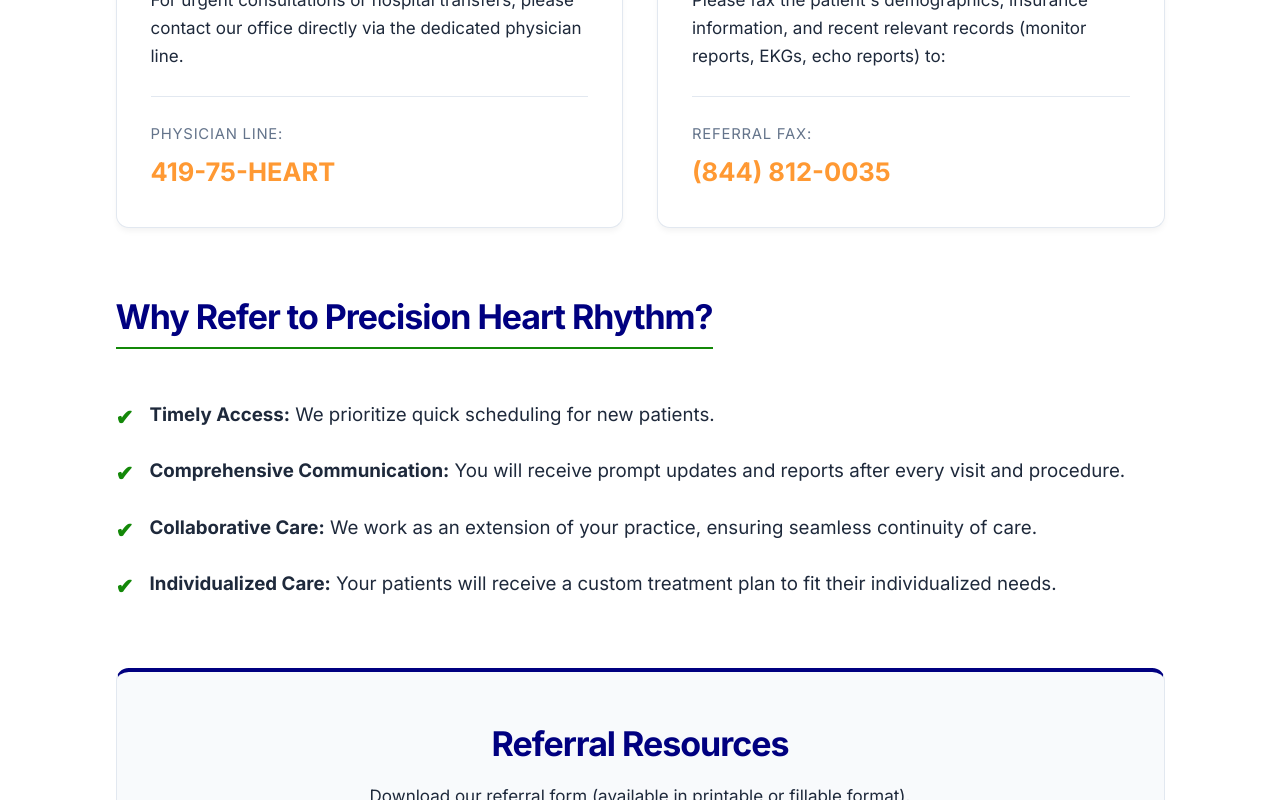
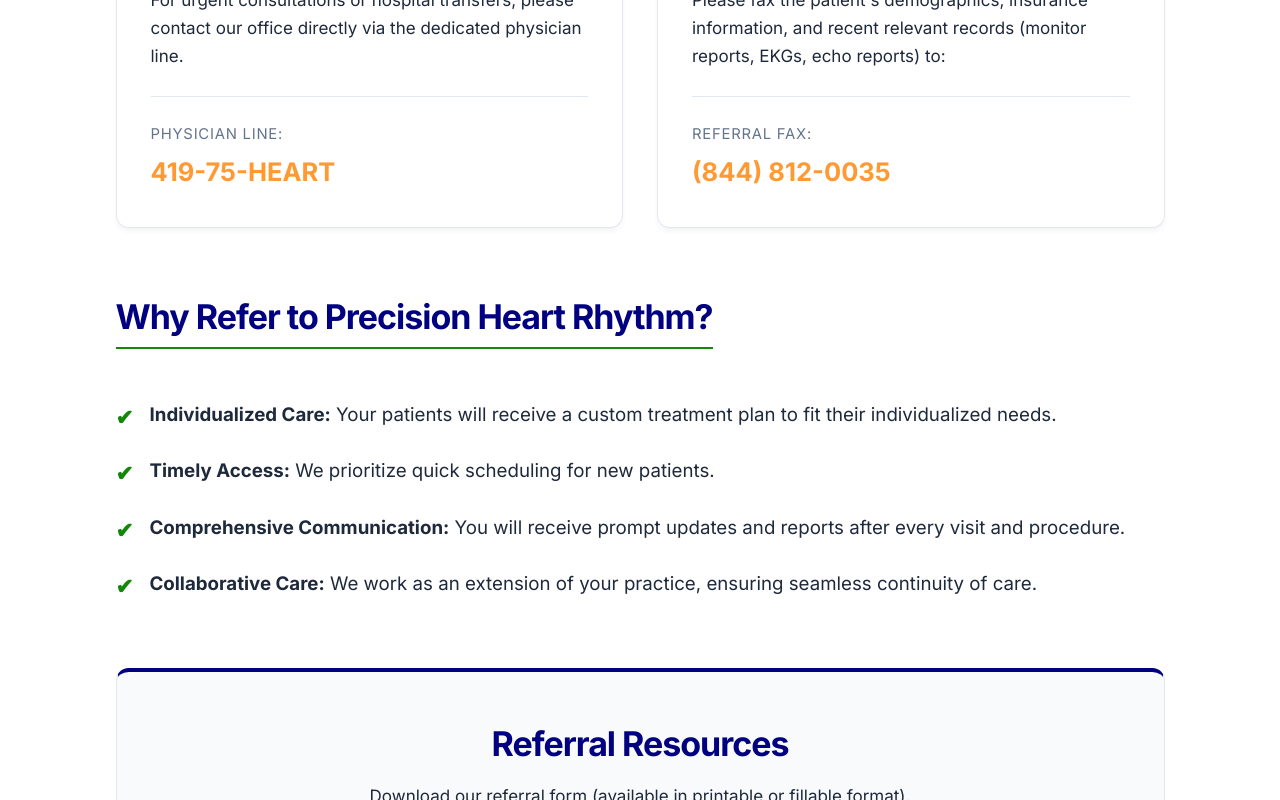
Before and after one commit to vocalisAI/precisionheartrhythm, a Next.js app: page /referrals in a window 1280 px wide. Shown: the part 476-1276 px from the top of the page. Built offline with nearby package versions, Linux system fonts and the light colour scheme.

Commit message:
Reorder list items in Why Refer section, moving Individualized Care to top

```diff
--- a/src/app/referrals/page.tsx
+++ b/src/app/referrals/page.tsx
@@ -45,10 +45,10 @@
         <section className={styles.processSection}>
           <h2>Why Refer to Precision Heart Rhythm?</h2>
           <ul className={styles.benefitsList}>
+            <li><strong>Individualized Care:</strong> Your patients will receive a custom treatment plan to fit their individualized needs.</li>
             <li><strong>Timely Access:</strong> We prioritize quick scheduling for new patients.</li>
             <li><strong>Comprehensive Communication:</strong> You will receive prompt updates and reports after every visit and procedure.</li>
             <li><strong>Collaborative Care:</strong> We work as an extension of your practice, ensuring seamless continuity of care.</li>
-            <li><strong>Individualized Care:</strong> Your patients will receive a custom treatment plan to fit their individualized needs.</li>
           </ul>
         </section>
 
```
